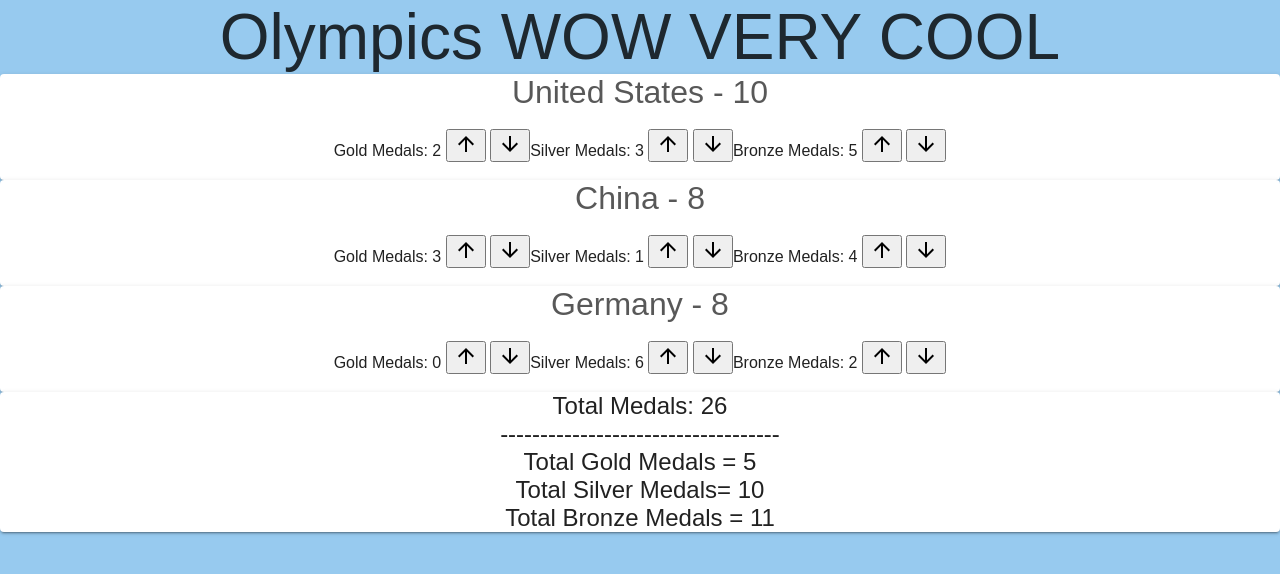
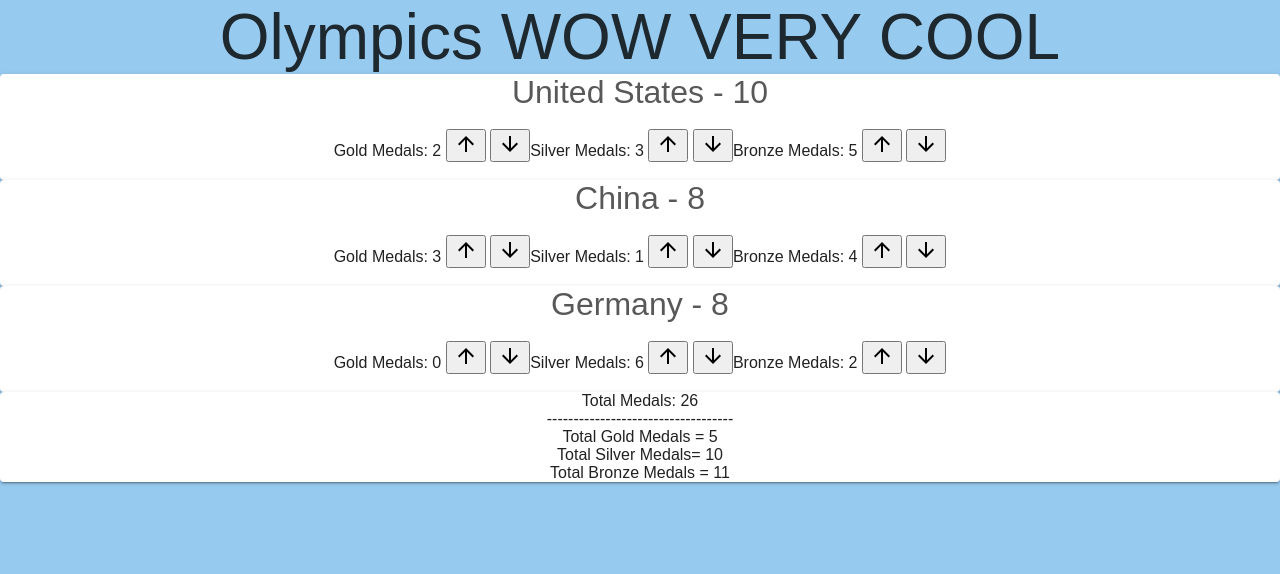
Before and after one commit to athanas1/module-2-assign, a React (Create React App) app: page / in a window 1280 px wide. Shown: the top 574 px of the page. Built offline with nearby package versions, Linux system fonts and the light colour scheme.

Commit message:
Added Medal component, Medal compnent converted to SFC, Countries data now external

```diff
--- a/src/App.js
+++ b/src/App.js
@@ -1,15 +1,13 @@
 import React, { Component } from 'react';
 import './App.css';
-import Countries from './components/Countries';
-import Counter from './components/Counter';
+//import Countries from './components/Countries';
+import Country from './components/Country';
+import Medal from './components/Medal';
+import { getCountries } from './services/countryService';
 
 class App extends Component {
   state = {
-    countries: [
-        { id: 1, name: 'United States', goldMedalCount: 2 , silverMedalCount: 3, bronzeMedalCount: 5},
-        { id: 2, name: 'China', goldMedalCount: 3, silverMedalCount: 1, bronzeMedalCount: 4 },
-        { id: 3, name: 'Germany', goldMedalCount: 0 , silverMedalCount: 6, bronzeMedalCount: 2},
-      ]
+    countries: getCountries(),
 }
 
 addGoldMedal = (id) => {
@@ -68,22 +66,37 @@ subtractBronzeMedal = (id) =>{
   }
 }
 
+componentDidMount() {
+  console.log("App mounted");
+}
   render() {
+    const {countries} = this.state;
     return (
       <div className="App">
         <header className="App-header">
           Olympics WOW VERY COOL
         </header>
-        <Countries countries={ this.state.countries} onGoldIncrement ={this.addGoldMedal} onGoldDecrement= {this.subtractGoldMedal}
+        {/* <Countries countries={ this.state.countries} onGoldIncrement ={this.addGoldMedal} onGoldDecrement= {this.subtractGoldMedal}
         onSilverIncrement= {this.addSilverMedal} onSilverDecrement= {this.subtractSilverMedal} onBronzeIncrement = {this.addBronzeMedal} onBronzeDecrement = {this.subtractBronzeMedal}
-        />
-        <Counter totalMedals={this.state.countries.reduce((a, b) => a + b.goldMedalCount, 0)
-          + this.state.countries.reduce((a, b) => a + b.silverMedalCount, 0)
-          + this.state.countries.reduce((a, b) => a + b.bronzeMedalCount, 0)
+        /> */}
+        {countries.map(name =>
+          <Country
+          onGoldIncrement = {this.addGoldMedal}
+          onGoldDecrement = {this.subtractGoldMedal}
+          onSilverIncrement = {this.addSilverMedal}
+          onSilverDecrement = {this.subtractSilverMedal}
+          onBronzeIncrement = {this.addBronzeMedal}
+          onBronzeDecrement = {this.subtractBronzeMedal}
+          key = { name.id}
+          name = {name}
+          />)}
+        <Medal totalMedals={countries.reduce((a, b) => a + b.goldMedalCount, 0)
+          + countries.reduce((a, b) => a + b.silverMedalCount, 0)
+          + countries.reduce((a, b) => a + b.bronzeMedalCount, 0)
            }
-           goldMedals= {this.state.countries.reduce((a, b) => a + b.goldMedalCount, 0) }
-           silverMedals = {this.state.countries.reduce((a, b) => a + b.silverMedalCount, 0) }
-           bronzeMedals = {this.state.countries.reduce((a, b) => a + b.bronzeMedalCount, 0) }
+           goldMedals= {countries.reduce((a, b) => a + b.goldMedalCount, 0) }
+           silverMedals = {countries.reduce((a, b) => a + b.silverMedalCount, 0) }
+           bronzeMedals = {countries.reduce((a, b) => a + b.bronzeMedalCount, 0) }
            />
       </div>
      );
--- a/src/components/Counter.jsx
+++ /dev/null
@@ -1,24 +0,0 @@
-import React, { Component } from 'react';
-import Paper from '@material-ui/core/Paper';
-
-class Counter extends Component {
-    render() {
-        return (
-            <Paper elevation={2} className="paper" >
-        <div className='counter'>
-            Total Medals: {this.props.totalMedals}
-            <br></br>
-            -----------------------------------
-            <div className='medals'>
-                Total Gold Medals = {this.props.goldMedals}
-                <br></br>
-                Total Silver Medals= {this.props.silverMedals}
-                <br></br>
-                Total Bronze Medals = {this.props.bronzeMedals}
-            </div>
-            </div>
-            </Paper>  );
-    }
-}
-
-export default Counter;
--- a/src/components/Countries.jsx
+++ /dev/null
@@ -1,26 +0,0 @@
-import React, { Component } from 'react';
-import Country from './Country';
-
-class Countries extends Component {
-
-
-    render() {
-        const {countries, onGoldIncrement, onGoldDecrement, onSilverIncrement, onSilverDecrement, onBronzeIncrement, onBronzeDecrement} = this.props;
-        return (
-            <React.Fragment>
-                {countries.map(name =>
-                <Country
-                onGoldIncrement = {onGoldIncrement}
-                onGoldDecrement = {onGoldDecrement}
-                onSilverIncrement = {onSilverIncrement}
-                onSilverDecrement = {onSilverDecrement}
-                onBronzeIncrement = {onBronzeIncrement}
-                onBronzeDecrement = {onBronzeDecrement}
-                key = { name.id}
-                name = {name}
-                />)}
-            </React.Fragment>
-        )
-    }
-}
-export default Countries
--- /dev/null
+++ b/src/components/Medal.jsx
@@ -0,0 +1,23 @@
+
+import Paper from '@material-ui/core/Paper';
+
+const Medal = (props) => {
+    return (
+        <Paper elevation={2} className="paper" >
+    <div className='medal'>
+        Total Medals: {props.totalMedals}
+        <br></br>
+        -----------------------------------
+        <div className='medals'>
+            Total Gold Medals = {props.goldMedals}
+            <br></br>
+            Total Silver Medals= {props.silverMedals}
+            <br></br>
+            Total Bronze Medals = {props.bronzeMedals}
+        </div>
+        </div>
+        </Paper>
+        );
+    }
+
+export default Medal;
--- /dev/null
+++ b/src/services/countryService.js
@@ -0,0 +1,9 @@
+let countries = [
+
+    { id: 1, name: 'United States', goldMedalCount: 2 , silverMedalCount: 3, bronzeMedalCount: 5},
+    { id: 2, name: 'China', goldMedalCount: 3, silverMedalCount: 1, bronzeMedalCount: 4 },
+    { id: 3, name: 'Germany', goldMedalCount: 0 , silverMedalCount: 6, bronzeMedalCount: 2},
+]
+export function getCountries(){
+    return countries;
+}
```
